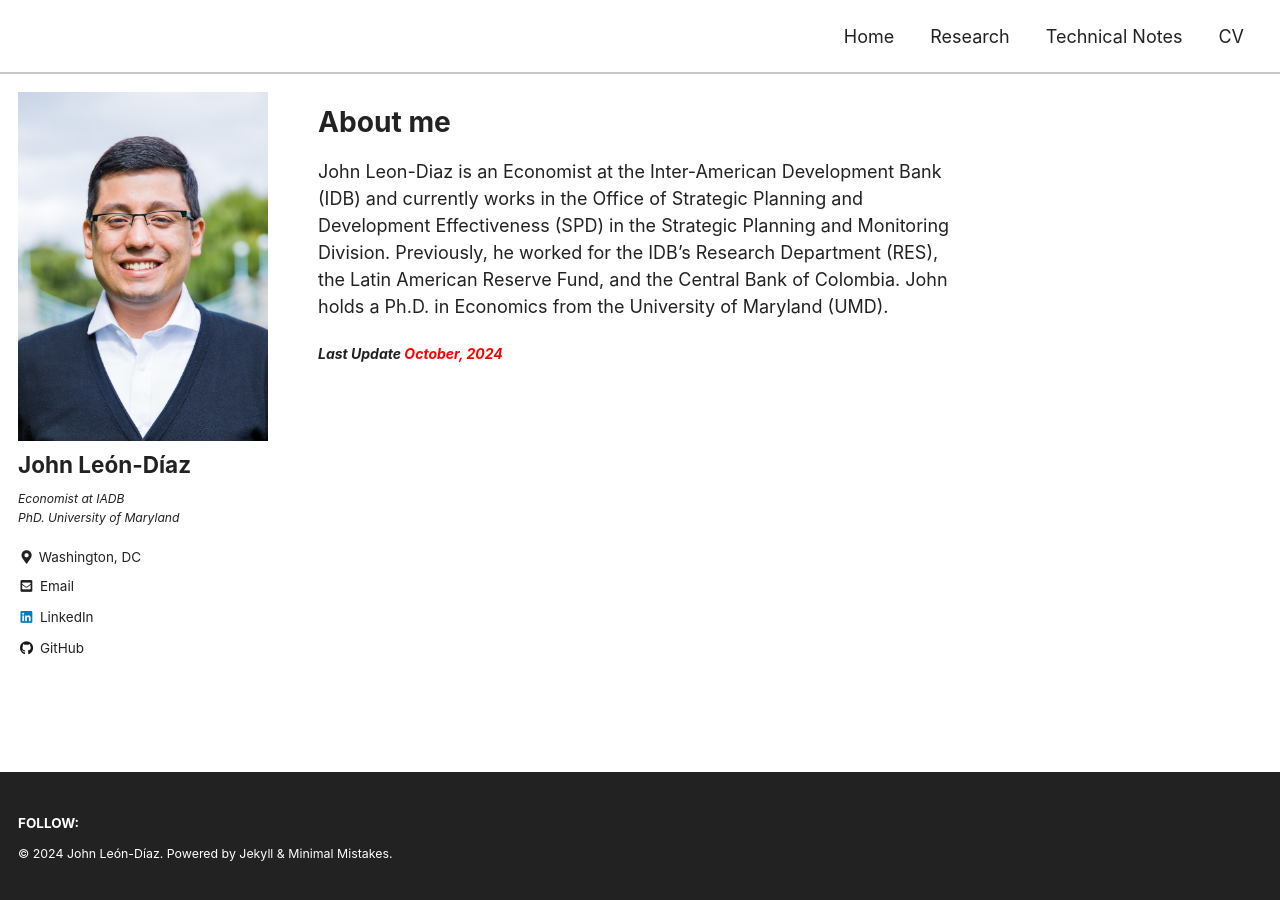
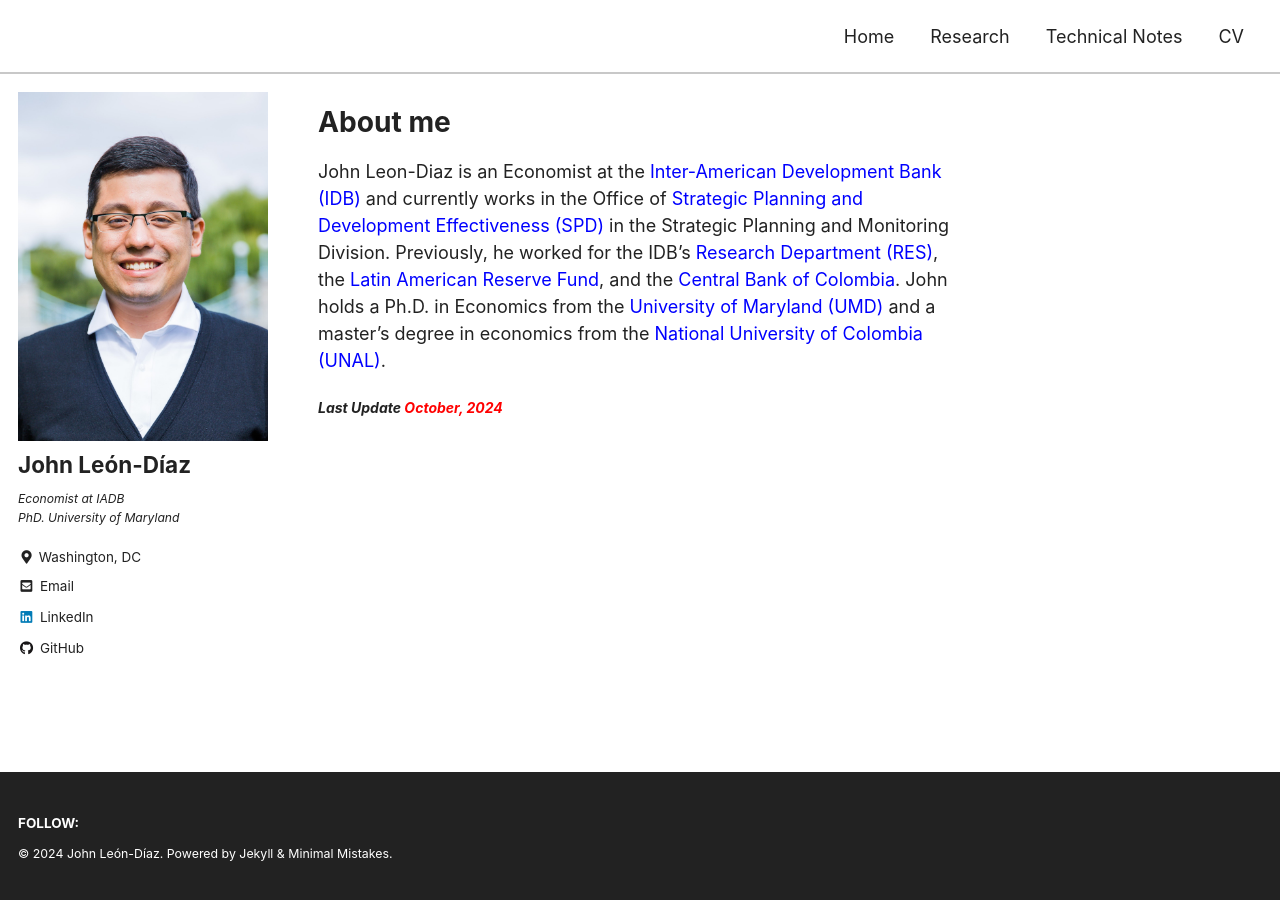
Before and after one commit to jleondia/jleondia.github.io, a Jekyll site: the page built from _pages/home.md, in a window 1280 px wide. Built offline with Jekyll 4.4.1, drawn with Linux system fonts in a browser that asks for light colours; cached includes are drawn as plain includes.

Commit message:
Update home.md

```diff
--- a/_pages/home.md
+++ b/_pages/home.md
@@ -8,7 +8,7 @@ comments: false
 ---
 # About me
 
-John Leon-Diaz is an Economist at the Inter-American Development Bank (IDB) and currently works in the Office of Strategic Planning and Development Effectiveness (SPD) in the Strategic Planning and Monitoring Division. Previously, he worked for the IDB’s Research Department (RES), the Latin American Reserve Fund, and the Central Bank of Colombia. John holds a Ph.D. in Economics from the University of Maryland (UMD).
+John Leon-Diaz is an Economist at the [Inter-American Development Bank (IDB)](https://www.iadb.org/en) and currently works in the Office of [Strategic Planning and Development Effectiveness (SPD)](https://www.iadb.org/en/who-we-are/how-we-are-organized/office-strategic-planning-and-development-effectiveness) in the Strategic Planning and Monitoring Division. Previously, he worked for the IDB’s [Research Department (RES)](https://www.iadb.org/en/knowledge-resources/research-idb), the [Latin American Reserve Fund](https://flar.com/en/home/), and the [Central Bank of Colombia](https://www.banrep.gov.co/en). John holds a Ph.D. in Economics from the [University of Maryland (UMD)](https://www.econ.umd.edu/) and a master's degree in economics from the [National University of Colombia (UNAL)](https://fce.unal.edu.co/facultad/).
 
 <p style="font-size:14px; font-weight:bold; font-style:italic;">
  Last Update
```
